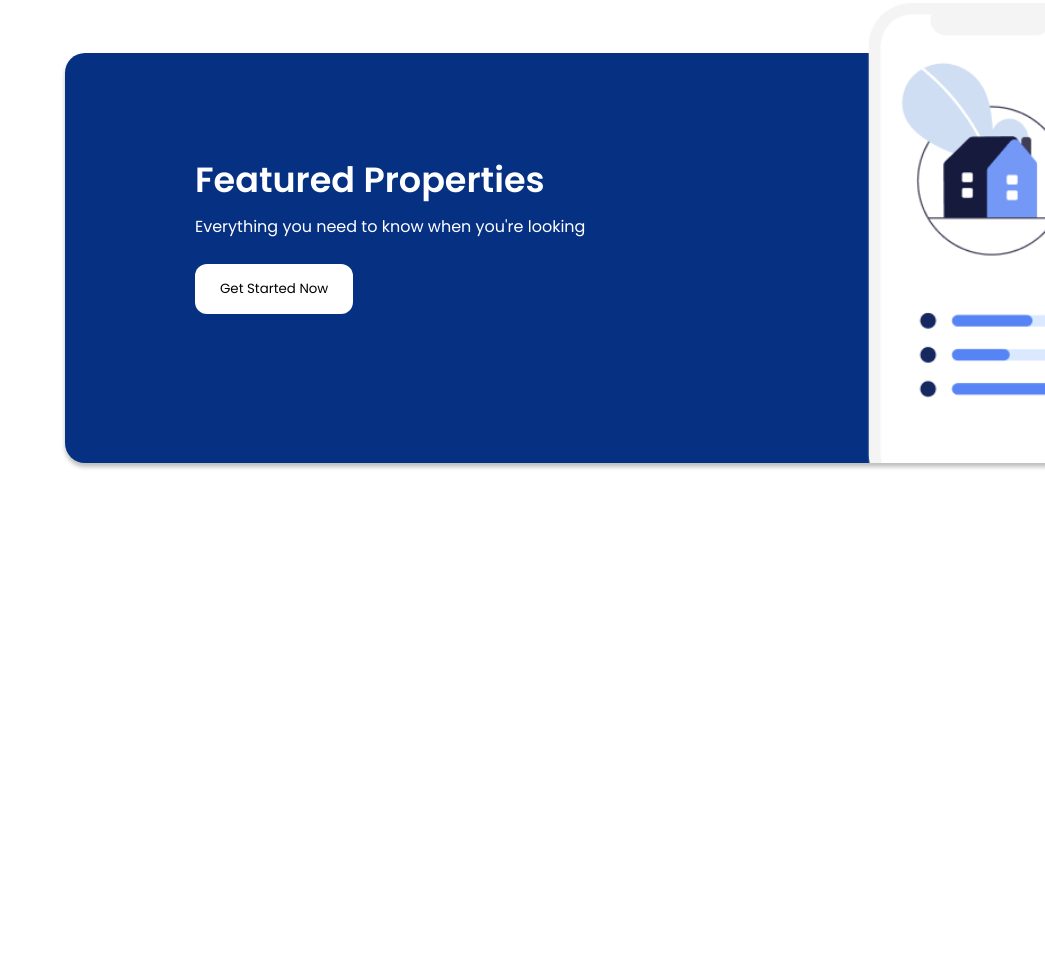
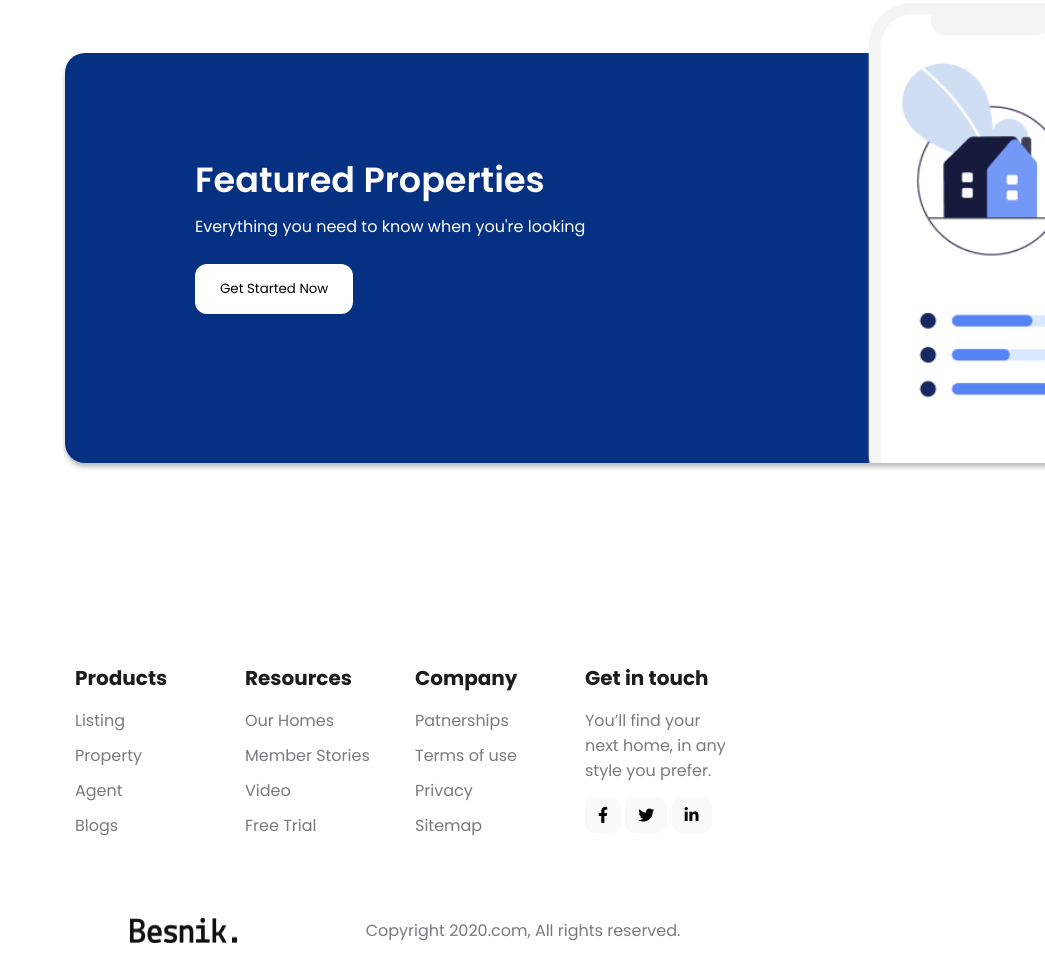
Before and after one commit to uttamsdev/besnik-agency, a plain HTML site: page index.html in a window 1280 px wide. Shown: the part 3406-4379 px from the top of the page, without its empty margins (235-1280 px from the left). Before the commit the page ends 4069 px from the top, so only its background shows below. Drawn offline with Linux system fonts and the light colour scheme.

Commit message:
project done

```diff
--- a/css/style.css
+++ b/css/style.css
@@ -340,3 +340,45 @@ nav {
     border-radius: 12px;
     margin-top: 25px;
 }
+.footer{
+    display: flex;
+    justify-content: space-around;
+    /* gap: 200px; */
+}
+.flex{
+    display: flex;
+    flex-direction: column;
+}
+.footer-title{
+    font-size: 20px;
+    color: #1C1C1D;
+    font-weight: bold;
+    margin-bottom: 15px;
+}
+.product, .resources, .company, .get-in-touch{
+    width: 150px;
+}
+.footer a{
+    color: #7A7A7E;
+    margin-bottom: 10px;
+}
+.getin{
+    color: #7A7A7E;
+}
+.get-in-touch i{
+    margin-top: 14px;
+    background: #F9F9F9;
+    padding: 10px 13px;
+    border-radius: 10px;
+    cursor: pointer;
+}
+.copyright{
+    margin-top: 70px;
+    margin-bottom: 30px;
+    display: flex;
+    justify-content: space-around;
+    /* gap: 580px; */
+}
+.copyright p{
+    color: #7A7A7E;
+}
--- a/index.html
+++ b/index.html
@@ -179,7 +179,8 @@
                 <div class="hero-details">
                     <div class="hr hr2"></div>
                     <h1>You've found a neighborhood you love.</h1>
-                    <p>When you own a home, you're committing to living in one location for a while. In a recent Trulia survey, we found that five out of six respondents said finding the right neighborhood </p>
+                    <p>When you own a home, you're committing to living in one location for a while. In a recent Trulia
+                        survey, we found that five out of six respondents said finding the right neighborhood </p>
                 </div>
             </div>
 
@@ -209,6 +210,49 @@
                 </div>
 
             </div>
+
+            <div class="footer">
+                <div class="product">
+                    <p class="footer-title">Products</p>
+                    <div class="flex">
+                        <a href="#">Listing</a>
+                        <a href="#">Property</a>
+                        <a href="#">Agent</a>
+                        <a href="#">Blogs</a>
+                    </div>
+                </div>
+                <div class="resources">
+                    <p class="footer-title">Resources</p>
+                    <div class="flex">
+                        <a href="#">Our Homes</a>
+                        <a href="#">Member Stories</a>
+                        <a href="#">Video</a>
+                        <a href="#">Free Trial</a>
+                    </div>
+                </div>
+                <div class="company">
+                    <p class="footer-title">Company</p>
+                    <div class="flex">
+                        <a href="#">Patnerships</a>
+                        <a href="#">Terms of use</a>
+                        <a href="#">Privacy</a>
+                        <a href="#">Sitemap</a>
+                    </div>
+                </div>
+                <div class="get-in-touch">
+                    <p class="footer-title">Get in touch</p>
+                    <p class="getin">You’ll find your next home, in any style you prefer.</p>
+                    <div>
+                        <i class="fa-brands fa-facebook-f"></i>
+                        <i class="fa-brands fa-twitter"></i>
+                        <i class="fa-brands fa-linkedin-in"></i>
+                    </div>
+                </div>
+            </div>
+            <div class="copyright">
+                <img src="images/logo/Besnik..png" alt="">
+                <p>Copyright 2020.com, All rights reserved.</p>
+            </div>
         </section>
     </main>
 </body>
```
Lines whose indentation alone changed are shown as unchanged.
